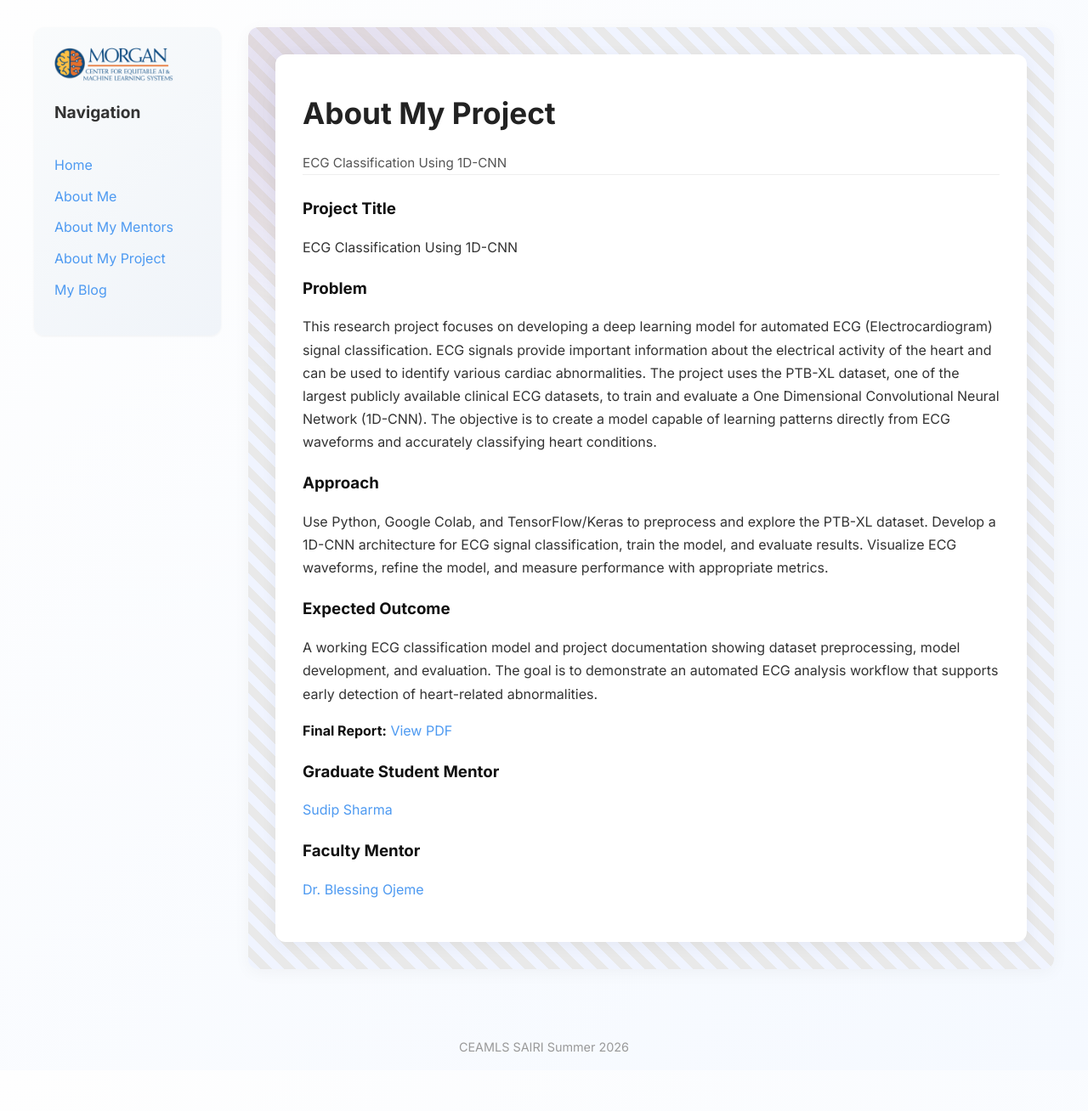
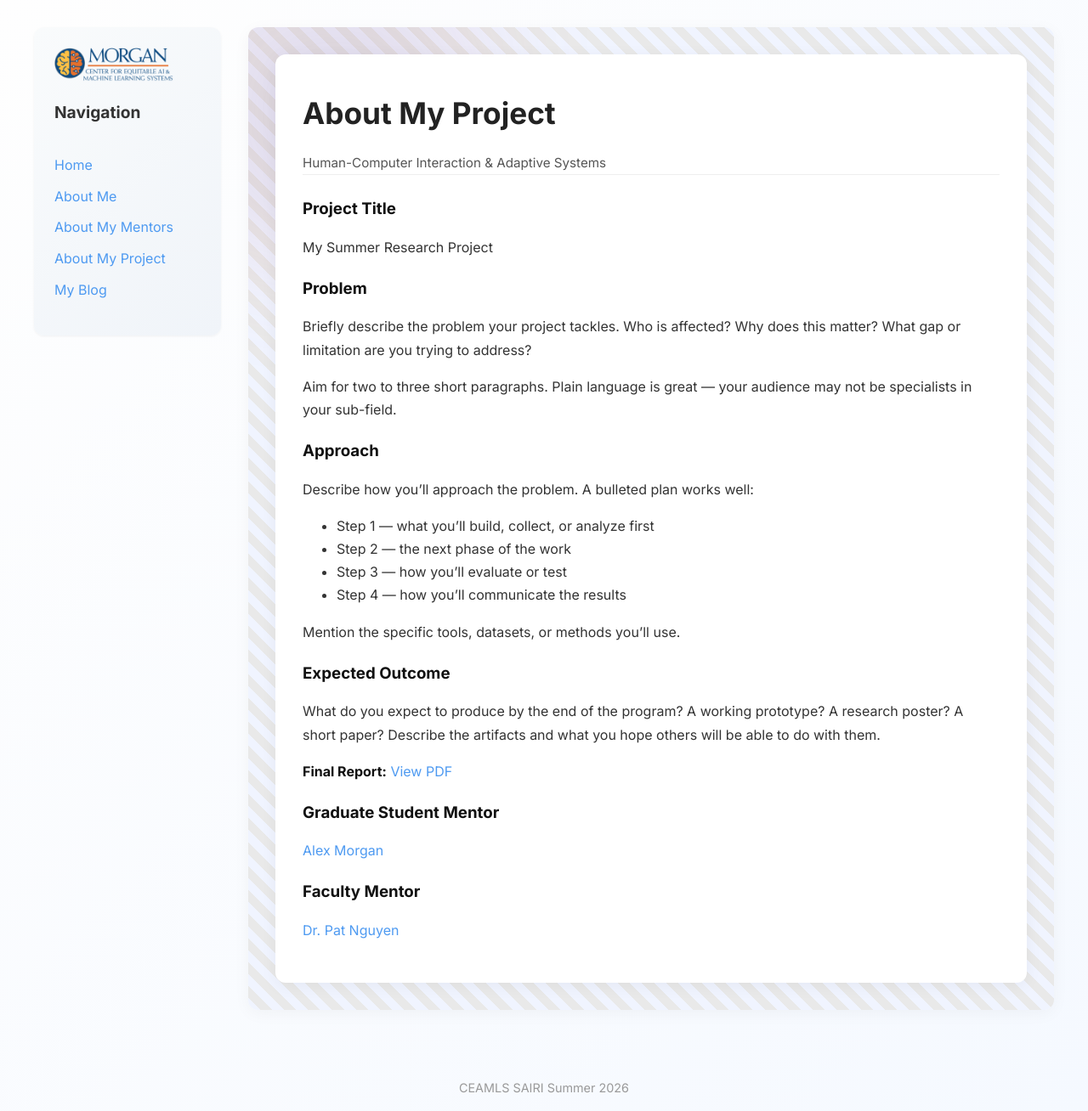
Before and after one commit to BtoBhatta/BtoBhatta, a Jekyll site: the page built from pages/about-my-project.md, in a window 1280 px wide. Shown: the whole page at 85% size. Built offline with Jekyll 4.4.1, drawn with Linux system fonts in a browser that asks for light colours; before the commit the page ends 1260 px from its top, so only the background shows below that.

Commit message:
Revise project information in about-my-project.md
Updated project details including title, subtitle, problem description, approach, and mentor information.

```diff
--- a/pages/about-my-project.md
+++ b/pages/about-my-project.md
@@ -1,34 +1,40 @@
 ---
 layout: project
 title: About My Project
-permalink: /about-my-project/
+permalink: /about-my-project.html
 
-subtitle: ECG Classification Using 1D-CNN
-project_title: "ECG Classification Using 1D-CNN"
+subtitle: Human-Computer Interaction & Adaptive Systems
+project_title: "My Summer Research Project"
 
 problem: |
-  This research project focuses on developing a deep learning model for automated ECG (Electrocardiogram) signal classification.
-  ECG signals provide important information about the electrical activity of the heart and can be used to identify various cardiac
-  abnormalities. The project uses the PTB-XL dataset, one of the largest publicly available clinical ECG datasets, to train and evaluate a One
-  Dimensional Convolutional Neural Network (1D-CNN). The objective is to create a model capable of learning patterns directly from ECG
-  waveforms and accurately classifying heart conditions.
+  Briefly describe the problem your project tackles. Who is affected? Why does this
+  matter? What gap or limitation are you trying to address?
+
+  Aim for two to three short paragraphs. Plain language is great — your audience
+  may not be specialists in your sub-field.
 
 approach: |
-  Use Python, Google Colab, and TensorFlow/Keras to preprocess and explore the PTB-XL dataset.
-  Develop a 1D-CNN architecture for ECG signal classification, train the model, and evaluate results.
-  Visualize ECG waveforms, refine the model, and measure performance with appropriate metrics.
+  Describe how you'll approach the problem. A bulleted plan works well:
+
+  - Step 1 — what you'll build, collect, or analyze first
+  - Step 2 — the next phase of the work
+  - Step 3 — how you'll evaluate or test
+  - Step 4 — how you'll communicate the results
+
+  Mention the specific tools, datasets, or methods you'll use.
 
 outcome: |
-  A working ECG classification model and project documentation showing dataset preprocessing, model development, and evaluation.
-  The goal is to demonstrate an automated ECG analysis workflow that supports early detection of heart-related abnormalities.
+  What do you expect to produce by the end of the program? A working prototype?
+  A research poster? A short paper? Describe the artifacts and what you hope
+  others will be able to do with them.
 
 final_report_url: https://example.com/your-report.pdf
 
 grad_mentor:
-  name: Sudip Sharma
-  linkedin: https://www.linkedin.com/in/nxxis/
+  name: Alex Morgan
+  linkedin: https://www.linkedin.com/in/example
 
 faculty_mentor:
-  name: Dr. Blessing Ojeme
-  linkedin: https://www.linkedin.com/in/blessing-ojeme-phd-259a7342/
+  name: Dr. Pat Nguyen
+  linkedin: https://www.linkedin.com/in/example
 ---
```
